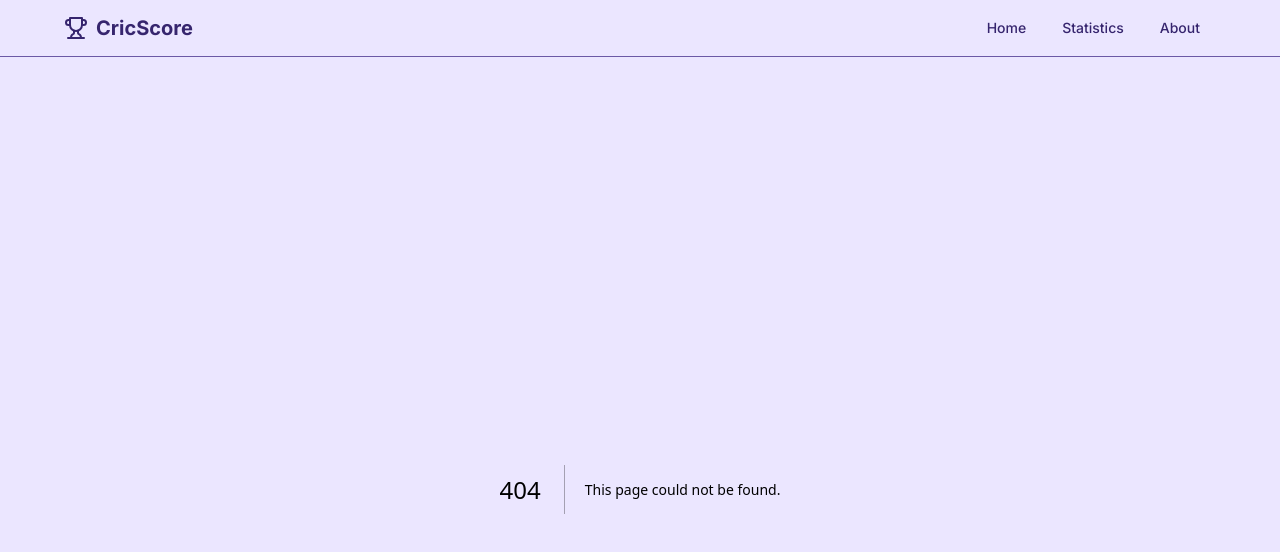
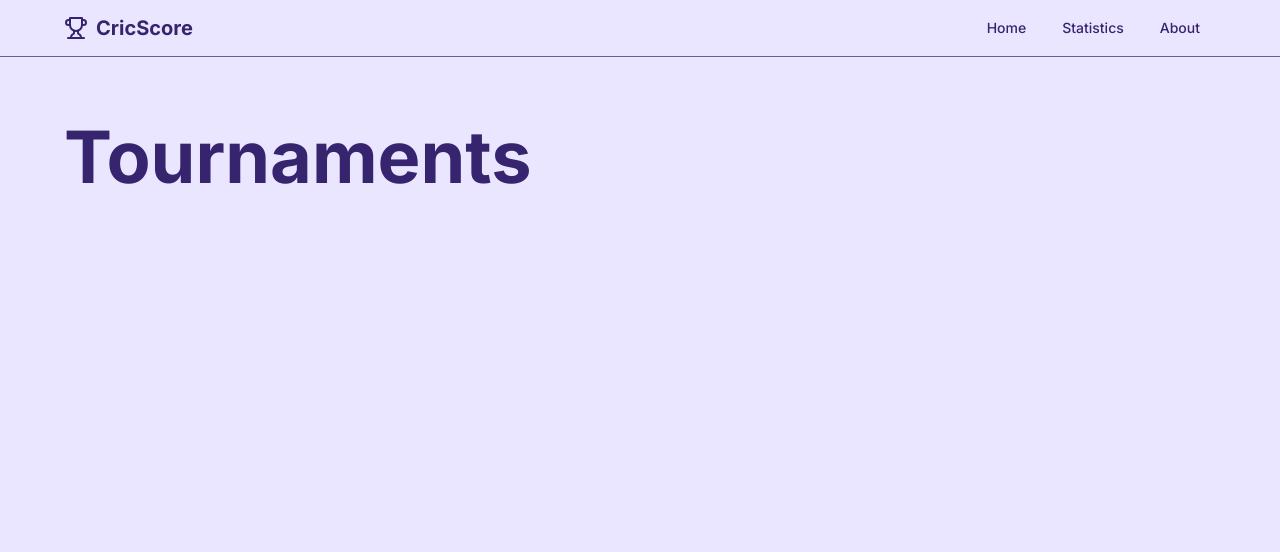
Before and after one commit to vitiligo610/score-tracker, a Next.js app: page /tournaments in a window 1280 px wide. Before the commit this address had no page. Shown: the top 552 px of the page. Built offline with nearby package versions, Linux system fonts and the light colour scheme.

Commit message:
add route files
Signed-off-by: Ahmed Javed <88615893+vitiligo610@users.noreply.github.com>

```diff
--- /dev/null
+++ b/src/app/series/page.tsx
@@ -0,0 +1,11 @@
+const Series = () => {
+  return (
+    <div className="container mx-auto py-8 space-y-8">
+      <div className="w-full flex justify-between items-center mb-12">
+        <h1 className="text-7xl text-primary font-bold">Series</h1>
+      </div>
+    </div>
+  )
+}
+
+export default Series;
--- /dev/null
+++ b/src/app/tournaments/page.tsx
@@ -0,0 +1,11 @@
+const Tournaments = () => {
+  return (
+    <div className="container mx-auto py-8 space-y-8">
+      <div className="w-full flex justify-between items-center mb-12">
+        <h1 className="text-7xl text-primary font-bold">Tournaments</h1>
+      </div>
+    </div>
+  )
+}
+
+export default Tournaments;
```
